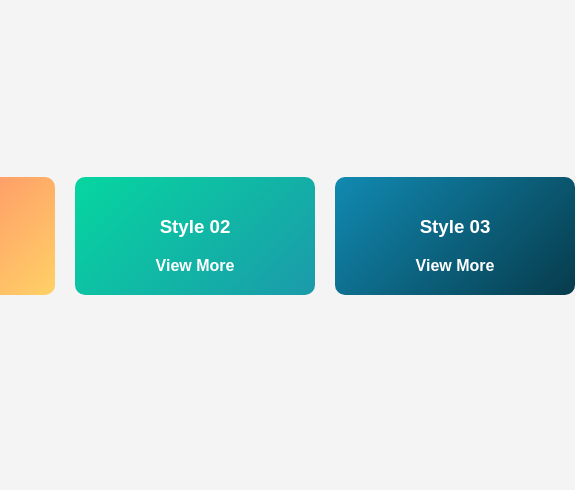
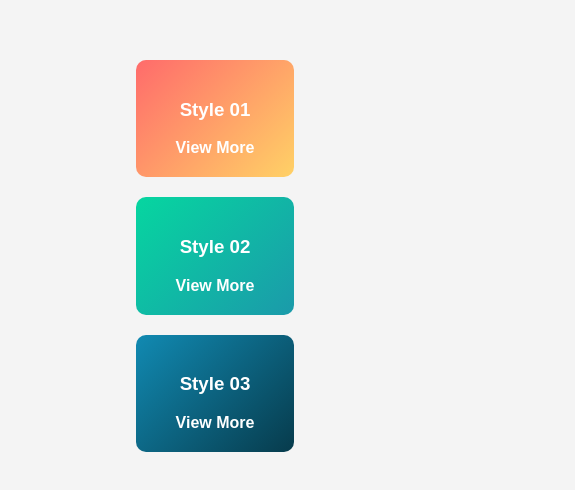
Before and after one commit to SrinifyDesigns/Website-Template, a plain HTML site: page index.html in a window 390 px wide. Shown: the part 194-684 px from the top of the page, 575 px wide, since content can reach past the window. Drawn offline with Linux system fonts and the light colour scheme.

Commit message:
Update index.html

```diff
--- a/index.html
+++ b/index.html
@@ -3,7 +3,7 @@
 <head>
     <meta charset="UTF-8">
     <meta name="viewport" content="width=device-width, initial-scale=1.0">
-    <title>Website Template - Style</title>
+    <title>Card Styles</title>
     <style>
         body {
             font-family: Arial, sans-serif;
@@ -12,13 +12,17 @@
             align-items: center;
             height: 100vh;
             background-color: #f4f4f4;
+            padding: 20px;
         }
         .container {
             display: flex;
             gap: 20px;
+            flex-wrap: wrap;
+            justify-content: center;
         }
         .card {
-            width: 200px;
+            width: 100%;
+            max-width: 250px;
             padding: 20px;
             border-radius: 10px;
             text-align: center;
@@ -50,6 +54,13 @@
         .card:hover {
             transform: scale(1.05);
         }
+
+        @media (max-width: 768px) {
+            .container {
+                flex-direction: column;
+                align-items: center;
+            }
+        }
     </style>
 </head>
 <body>
```
